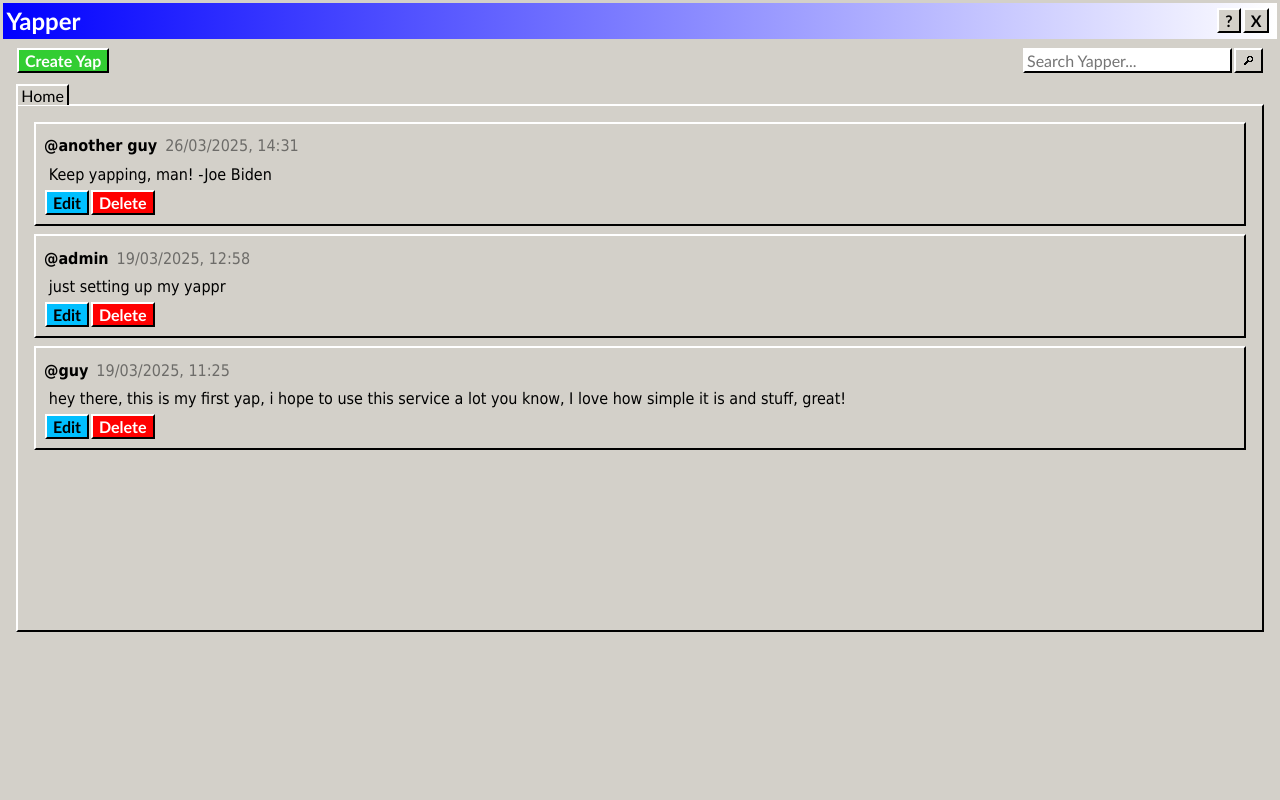
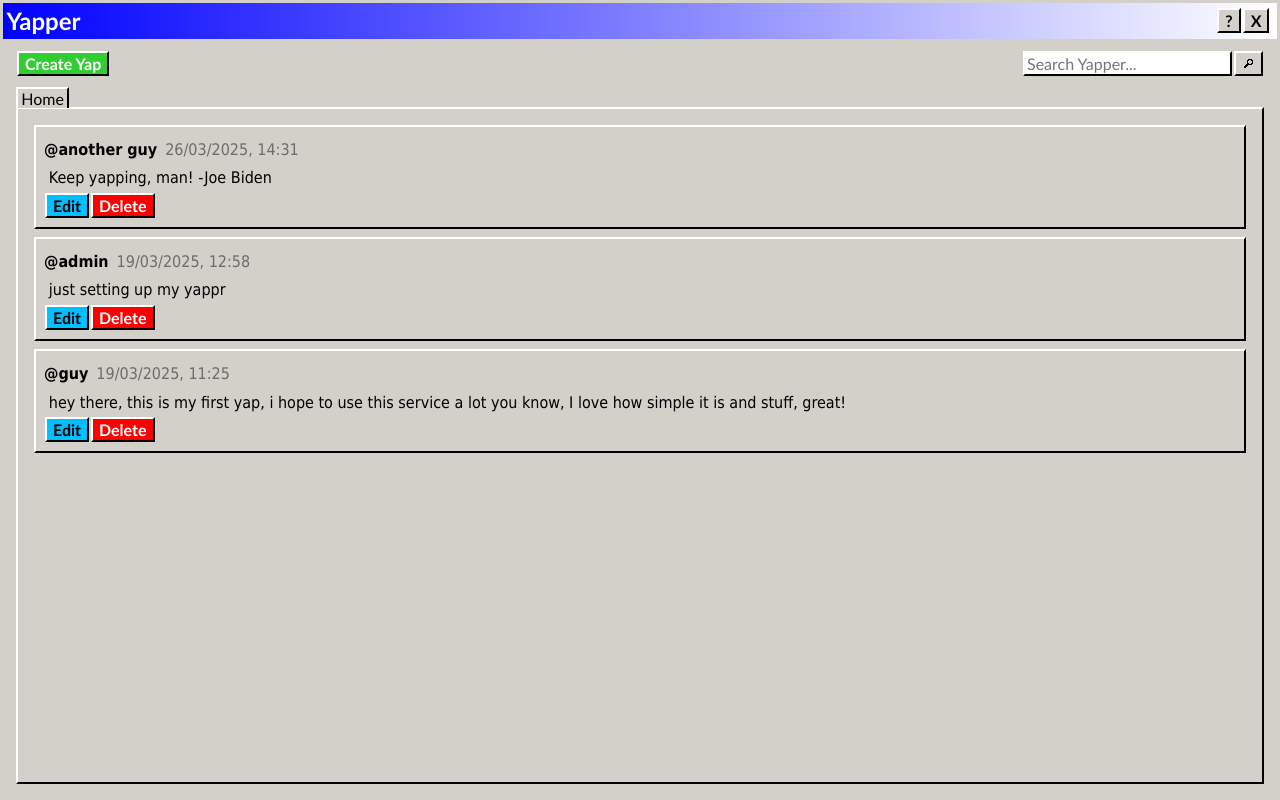
Before and after one commit to carlham/YAPPER2, a React (Create React App) app in the folder frontend/: page / in a window 1280 px wide. Built offline with nearby package versions, Linux system fonts and the light colour scheme.

Commit message:
updated the main css

```diff
--- a/frontend/src/App.css
+++ b/frontend/src/App.css
@@ -1,3 +1,9 @@
+.App {
+  display: flex;
+  flex-direction: column;
+  height: 100vh;
+}
+
 header {
   font-family: 'Trebuchet MS', sans-serif;
   background-image: linear-gradient(to right, blue, white);
@@ -6,6 +12,7 @@ header {
   display: flex;
   justify-content: space-between;
   align-items: center;
+  flex-shrink: 0;
 }
 
 header h1 {
@@ -33,7 +40,7 @@ button {
 }
 
 .action-area {
-  margin: .5rem 1rem;
+  margin: .5rem 1rem 0 1rem;
   display: flex;
   justify-content: space-between;
 }
@@ -80,13 +87,14 @@ nav a {
 main {
   margin: 1rem;
   margin-top: 0;
-  height: 500px;
+  flex-grow: 1;
   border-right: solid 2px black;
   border-top: solid 2px white;
   border-left: solid 2px white;
   border-bottom: solid 2px black;
   padding: .5rem 1rem 1rem 1rem;
-  overflow-y: scroll;
+  overflow-y: auto;
+  box-sizing: border-box;
 }
 
 main:has(form) {
--- a/frontend/src/index.css
+++ b/frontend/src/index.css
@@ -2,6 +2,8 @@ body {
   margin: 0;
   font-family: Tahoma, sans-serif;
   background-color: #D3D0C9;
+  height: 100vh;
+  overflow: hidden;
 }
 
 code {
```
